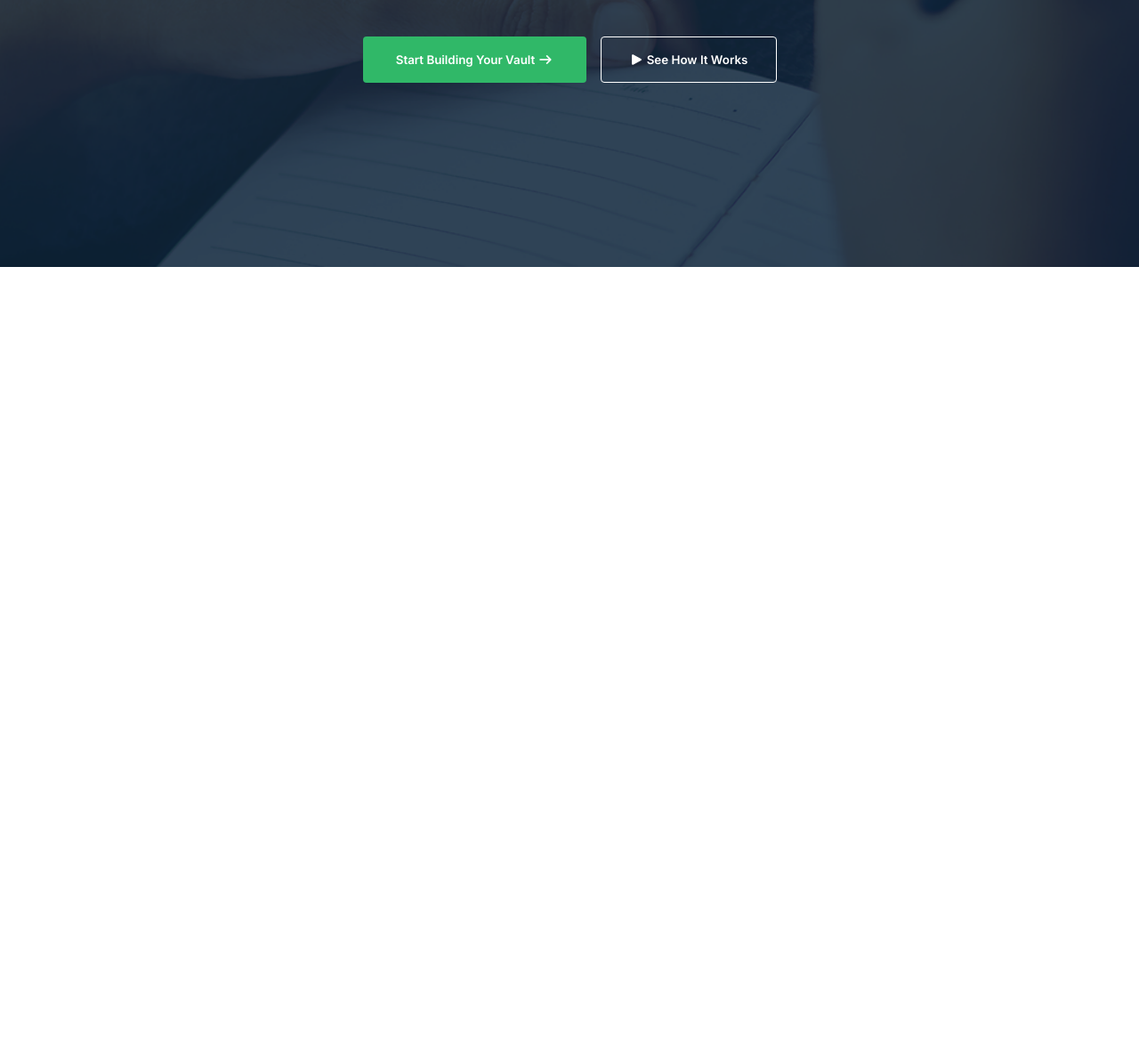
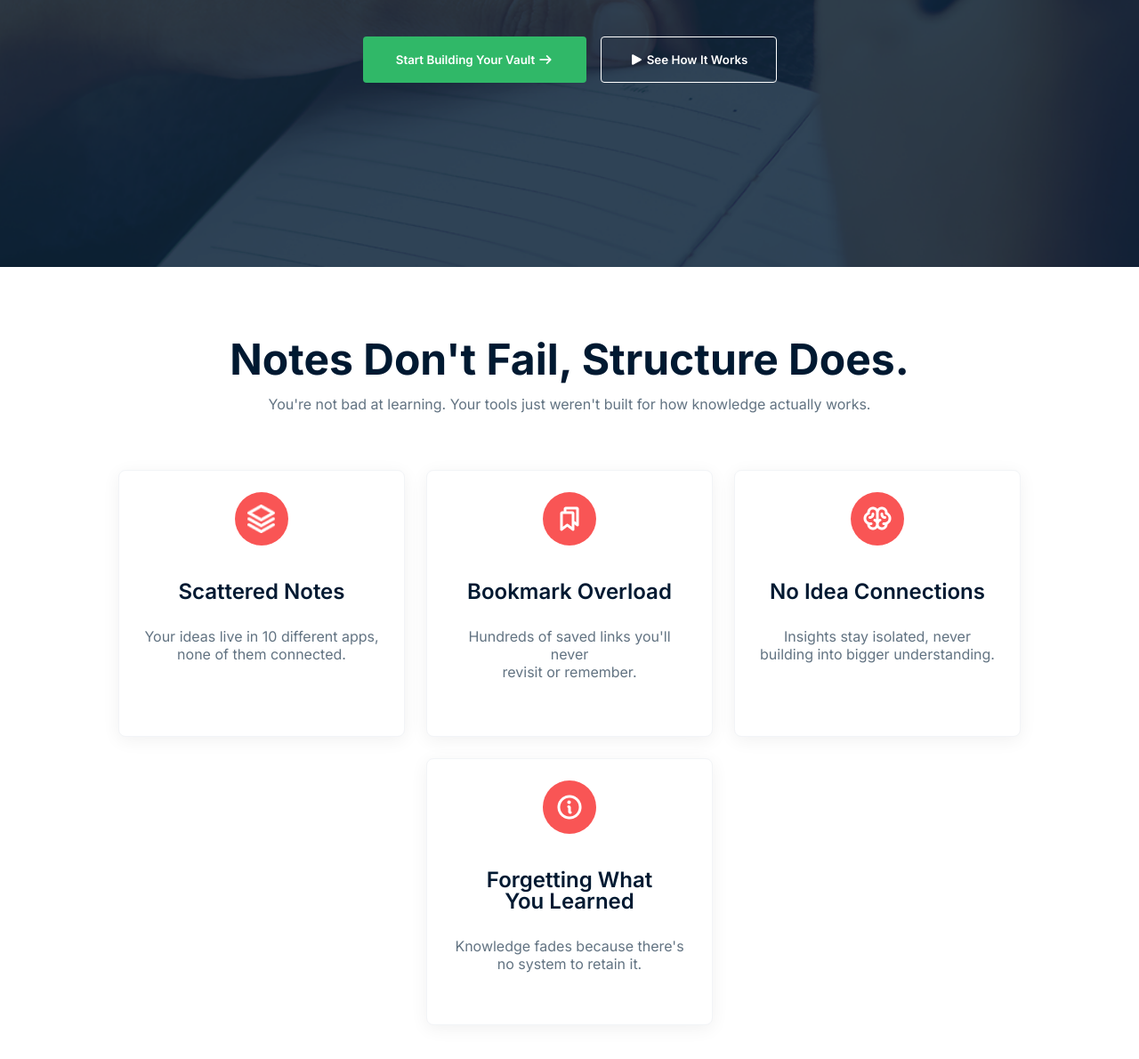
Before and after one commit to Sajid00173/assignment-1, a plain HTML site: page index.html in a window 1280 px wide. Shown: the part 612-1802 px from the top of the page at 89% size. Before the commit the page ends 912 px from the top, so only its background shows below. Drawn offline with Linux system fonts and the light colour scheme.

Commit message:
app1 section

```diff
--- a/index.html
+++ b/index.html
@@ -9,7 +9,7 @@
     <link rel="stylesheet" href="https://cdnjs.cloudflare.com/ajax/libs/font-awesome/7.0.1/css/all.min.css" integrity="sha512-2SwdPD6INVrV/lHTZbO2nodKhrnDdJK9/kg2XD1r9uGqPo1cUbujc+IYdlYdEErWNu69gVcYgdxlmVmzTWnetw==" crossorigin="anonymous" referrerpolicy="no-referrer" />
     <title>Assignment 1</title>
     <link rel="preconnect" href="https://fonts.googleapis.com">
-<link rel="preconnect" href="https://fonts.gstatic.com" crossorigin>
+    <link rel="preconnect" href="https://fonts.gstatic.com" crossorigin>
 
 </head>
 <body>
@@ -50,5 +50,46 @@
         </div>
     </section>
 
+    <section class="apps1-section">
+    <div class="apps1-header">
+        <h2>Notes Don't Fail, Structure Does.</h2>
+        <p>You're not bad at learning. Your tools just weren't built for how knowledge actually works.</p>
+    </div>
+
+    <div class="cards">
+        <div class="apps1-card">
+            <div class="icon">
+                <img src="./assets/Vector.png" alt="">
+            </div>
+            <h3>Scattered Notes</h3>
+            <p>Your ideas live in 10 different apps, <br>none of them connected.</p>
+        </div>
+
+        <div class="apps1-card">
+            <div class="icon">
+                <img src="./assets/Bookmarks.png" alt="">
+            </div>
+            <h3>Bookmark Overload</h3>
+            <p>Hundreds of saved links you'll never <br>revisit or remember.</p>
+        </div>
+
+        <div class="apps1-card">
+            <div class="icon">
+                <img src="./assets/Brain.png" alt="">
+            </div>
+            <h3>No Idea Connections</h3>
+            <p>Insights stay isolated, never <br>building into bigger understanding.</p>
+        </div>
+
+        <div class="apps1-card">
+            <div class="icon">
+                <img src="./assets/Info.png" alt="">
+            </div>
+            <h3>Forgetting What <br> You Learned</h3>
+            <p>Knowledge fades because there's <br> no system to retain it.</p>
+        </div>
+    </div>
+</section>
+
 </body>
 </html>
--- a/style.css
+++ b/style.css
@@ -164,3 +164,88 @@
     background-color: rgba(255, 255, 255, 0.605);
     border-color: white;
 }
+
+.apps1-section {
+    background-color: #ffffff;
+    padding: 80px 120px 44px 120px;
+    text-align: center;
+}
+
+
+.apps1-header {
+    max-width: 1360px;
+    margin: 0 auto 64px auto;
+}
+
+.apps1-header h2 {
+    font-size: 48px;
+    font-weight: 700;
+    color: #001931;
+    margin-bottom: 16px;
+    line-height: 100%;
+}
+
+.apps1-header p {
+    font-size: 16px;
+    color: #627382;
+    text-align: center;
+    line-height: 20px;
+}
+
+
+.cards{
+    display: flex;
+    justify-content: center;
+    gap: 24px;
+    flex-wrap: wrap;
+}
+
+
+.apps1-card {
+    background: #ffffff;
+    padding: 24px;
+    width: 322px;
+    min-height: 300px;
+    border: 1px solid #f2f4f7;
+    border-radius: 8px;
+    display: flex;
+    flex-direction: column;
+    align-items: center;
+    box-shadow: 0 4px 20px rgba(0, 0, 0, 0.06);
+    gap: 16px;
+
+}
+
+.icon {
+    width: 60px;
+    height: 60px;
+    background-color: #F95555;
+    border-radius: 50%;
+    display: flex;
+    align-items: center;
+    justify-content: center;
+    margin-bottom: 24px;
+}
+
+.icon img {
+    width: 32px;
+    height: 32px;
+}
+
+.apps1-card h3 {
+    font-size: 24px;
+    font-weight: 600;
+    color: #001931;
+    margin-bottom: 12px;
+    line-height: 100%;
+    text-align: center;
+    justify-content: center;
+
+}
+
+.apps1-card p {
+    font-size: 16px;
+    color: #627382;
+    line-height: 20px;
+    text-align: center;
+}
```
